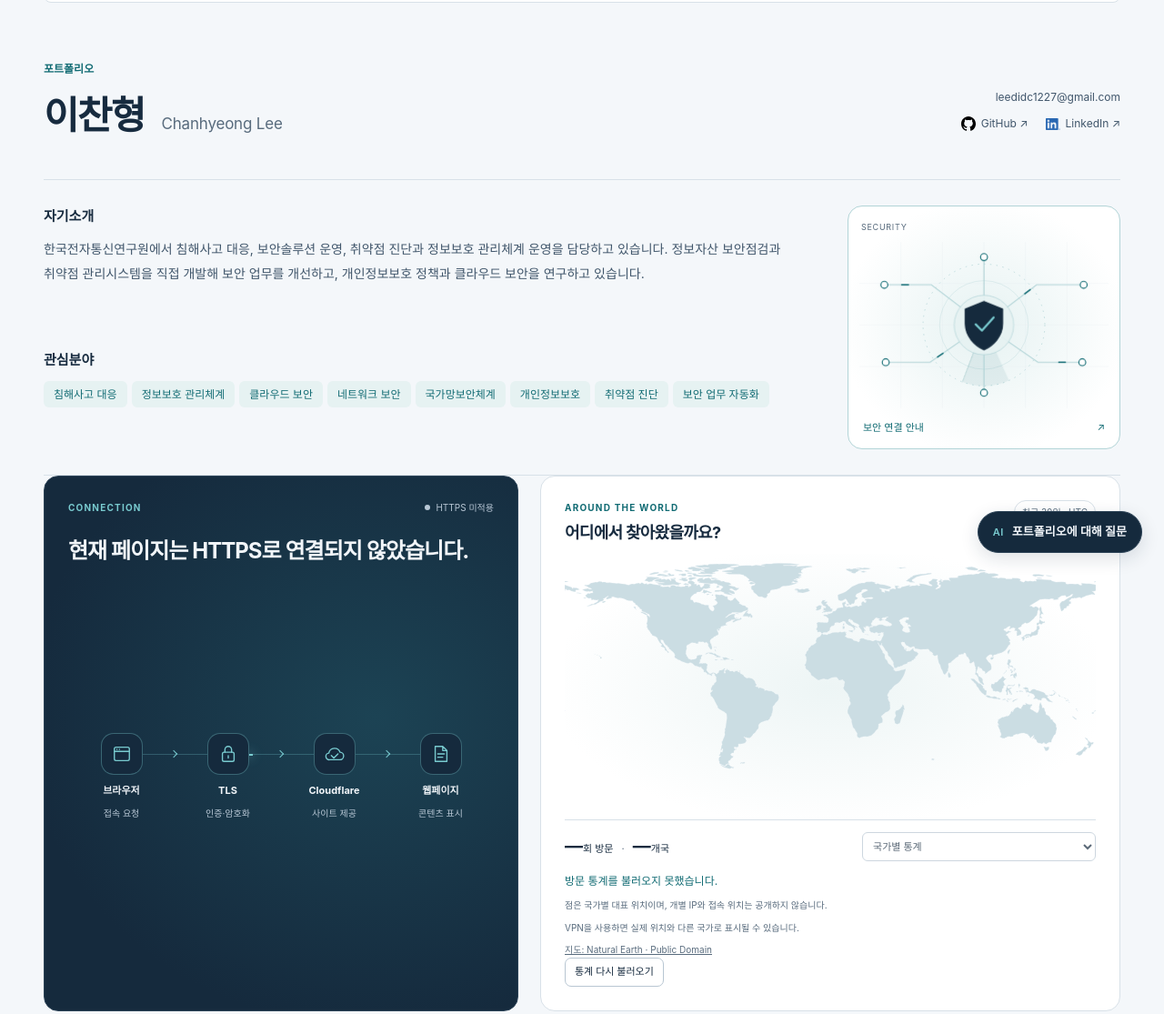
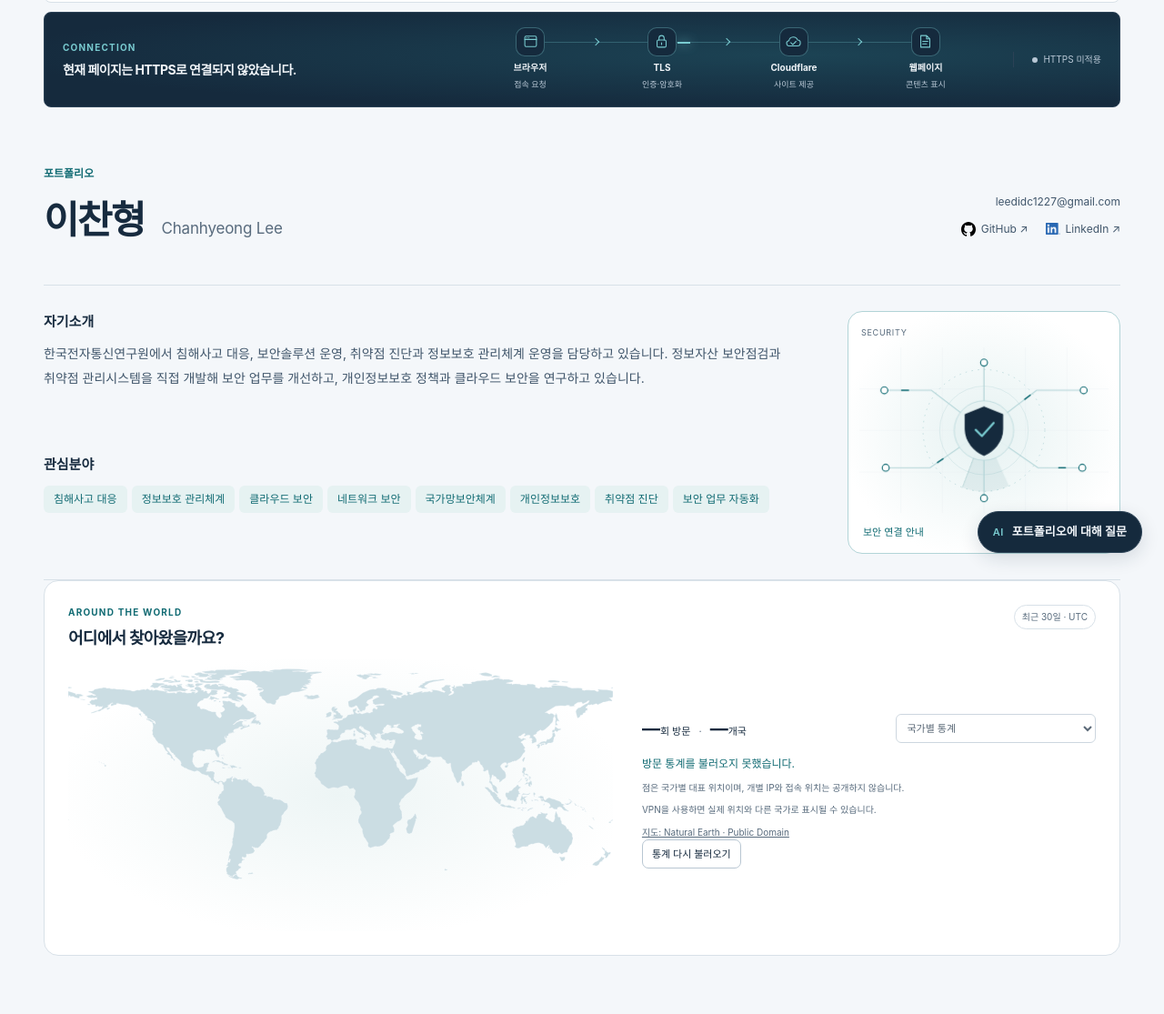
Before and after one commit to leedidc/Personal-Profile, a plain HTML site: page index.html in a window 1280 px wide. Shown: the part 168-1283 px from the top of the page at 91% size. Drawn offline with Linux system fonts and the light colour scheme; no server answers.

```diff
--- a/css/site-insights.css
+++ b/css/site-insights.css
@@ -1,7 +1,4 @@
 .site-insights {
-  display: grid;
-  grid-template-columns: minmax(0, 0.9fr) minmax(0, 1.1fr);
-  gap: 24px;
   margin: 0 0 48px;
 }
 .security-card,
@@ -13,11 +10,29 @@
   background: var(--white);
 }
 .security-card {
-  display: flex;
-  flex-direction: column;
+  position: relative;
+  display: grid;
+  grid-template-columns: minmax(230px, 0.9fr) minmax(0, 1.25fr) auto;
+  align-items: center;
+  gap: 24px;
+  margin-top: 10px;
+  padding: 16px 20px;
+  border-radius: 8px;
   color: var(--on-dark);
   background: radial-gradient(ellipse at 70% 45%, #1c4354, var(--navy) 75%);
   border-color: var(--navy-line);
+}
+.security-summary {
+  min-width: 0;
+}
+.connection-status {
+  display: flex;
+  flex-direction: column;
+  align-items: flex-end;
+  gap: 5px;
+  border-left: 1px solid var(--navy-line);
+  padding-left: 20px;
+  white-space: nowrap;
 }
 .insight-heading {
   display: flex;
@@ -68,27 +83,24 @@
   box-shadow: 0 0 0 4px #79cbd015;
 }
 #connection-heading {
-  margin-top: 22px;
-  font-size: 24px;
+  margin-top: 5px;
+  font-size: 14px;
   font-weight: 650;
   letter-spacing: -0.04em;
   line-height: 1.5;
   word-break: keep-all;
-  text-wrap: balance;
 }
 .security-path {
   position: relative;
   display: grid;
   grid-template-columns: repeat(4, minmax(0, 1fr));
-  margin: auto 0;
-  padding: 34px 0;
   isolation: isolate;
 }
 .security-path::before,
 .security-path::after {
   content: '';
   position: absolute;
-  top: 57px;
+  top: 16px;
   left: 12%;
   width: 76%;
   height: 1px;
@@ -111,16 +123,17 @@
   display: flex;
   flex-direction: column;
   align-items: center;
-  gap: 8px;
+  gap: 4px;
   padding: 0 3px;
   border: 0;
+  border-radius: 6px;
   background: transparent;
   color: inherit;
 }
 .security-path button:not(:last-child)::after {
   content: '';
   position: absolute;
-  top: 20px;
+  top: 13px;
   right: -2px;
   width: 5px;
   height: 5px;
@@ -131,10 +144,10 @@
 .security-node {
   display: grid;
   place-items: center;
-  width: 46px;
-  height: 46px;
+  width: 32px;
+  height: 32px;
   border: 1px solid #79cbd060;
-  border-radius: 14px;
+  border-radius: 10px;
   background: var(--navy);
   color: var(--on-dark-accent);
   font:
@@ -145,8 +158,8 @@
     box-shadow 180ms ease;
 }
 .security-node svg {
-  width: 22px;
-  height: 22px;
+  width: 17px;
+  height: 17px;
   fill: none;
   stroke: currentColor;
   stroke-width: 1.5;
@@ -164,26 +177,24 @@
   box-shadow: 0 0 22px #79cbd028;
 }
 .security-path strong {
-  font-size: 11px;
+  font-size: 10px;
 }
 .security-path small {
   color: var(--on-dark-muted);
-  font-size: 10px;
+  font-size: 9px;
 }
 .connection-protections {
   display: flex;
   flex-wrap: wrap;
-  gap: 6px;
-  border-top: 1px solid var(--navy-line);
-  padding-top: 16px;
+  gap: 4px 10px;
+  margin-top: 7px;
   color: var(--on-dark-accent);
-  font-size: 10px;
+  font-size: 9px;
 }
 .connection-protections span {
   display: inline-flex;
   align-items: center;
   gap: 5px;
-  padding: 4px 6px;
 }
 .connection-protections span::before {
   content: '';
@@ -194,7 +205,6 @@
   transform: rotate(-45deg);
 }
 .connection-protocol {
-  margin-top: 8px;
   color: var(--on-dark-muted);
   font-size: 10px;
 }
@@ -213,6 +223,15 @@
   padding: 0 16px 14px;
   color: var(--accent);
   font-size: 11px;
+}
+.visitor-map-layout {
+  display: grid;
+  grid-template-columns: minmax(0, 1.2fr) minmax(0, 1fr);
+  align-items: center;
+  gap: 32px;
+}
+.visitor-map-details {
+  min-width: 0;
 }
 .visitor-map {
   position: relative;
@@ -259,8 +278,6 @@
   align-items: center;
   justify-content: space-between;
   gap: 12px;
-  border-top: 1px solid var(--line);
-  padding-top: 12px;
   font-size: 11px;
 }
 .visitor-map-summary strong {
@@ -365,27 +382,42 @@
     opacity: 0;
   }
 }
-@media (max-width: 950px) {
-  .site-insights {
+@media (max-width: 800px) {
+  .security-card {
     grid-template-columns: minmax(0, 1fr);
+    gap: 16px;
+    padding: 14px 16px;
   }
-  .security-path {
-    padding-block: 28px;
+  .connection-status {
+    position: absolute;
+    top: 14px;
+    right: 16px;
+    flex-direction: row;
+    align-items: center;
+    gap: 10px;
+    padding: 0;
+    border: 0;
   }
-  .security-path::before,
-  .security-path::after {
-    top: 51px;
+  #connection-heading {
+    margin-top: 10px;
+  }
+  .visitor-map-layout {
+    grid-template-columns: minmax(0, 1fr);
+    gap: 16px;
+  }
+  .visitor-map-summary {
+    border-top: 1px solid var(--line);
+    padding-top: 12px;
   }
 }
 @media (max-width: 480px) {
   #connection-heading {
-    font-size: 21px;
+    font-size: 13px;
   }
   .security-path strong {
     font-size: 10px;
     white-space: nowrap;
   }
-  .security-card,
   .visitor-map-card {
     padding: 20px 16px;
   }
@@ -424,6 +456,7 @@
   }
 }
 @media print {
+  .security-card,
   .site-insights,
   .security-dialog {
     display: none;
--- a/index.html
+++ b/index.html
@@ -75,14 +75,21 @@
           </div>
         </dl>
       </aside>
-      <div id="profile"></div>
-      <section id="site-insights" class="site-insights" aria-label="연결 보안과 국가별 방문">
-        <article class="security-card" aria-labelledby="connection-heading">
-          <div class="insight-heading">
+      <section id="security-connection" class="security-card" aria-labelledby="connection-heading">
+        <div class="security-summary">
           <p class="insight-eyebrow">CONNECTION</p>
-            <span id="connection-https" class="connection-state">연결 확인 중</span>
+          <h2 id="connection-heading">보안 연결 상태를 확인하고 있습니다.</h2>
+          <div
+            id="connection-protections"
+            class="connection-protections"
+            aria-label="HTTPS 연결의 보호 기능"
+            hidden
+          >
+            <span>인증서 확인</span>
+            <span>전송 암호화</span>
+            <span>변조 감지</span>
           </div>
-          <h2 id="connection-heading">보안 연결 상태를 확인하고 있습니다.</h2>
+        </div>
         <div class="security-path" aria-label="브라우저에서 웹페이지까지의 연결 흐름">
           <button
             type="button"
@@ -133,18 +140,13 @@
             ><strong>웹페이지</strong><small>콘텐츠 표시</small>
           </button>
         </div>
-          <div
-            id="connection-protections"
-            class="connection-protections"
-            aria-label="HTTPS 연결의 보호 기능"
-            hidden
-          >
-            <span>인증서 확인</span>
-            <span>전송 암호화</span>
-            <span>변조 감지</span>
+        <div class="connection-status">
+          <span id="connection-https" class="connection-state">연결 확인 중</span>
+          <p id="connection-protocol" class="connection-protocol" hidden></p>
         </div>
-          <p id="connection-protocol" class="connection-protocol" hidden></p>
-        </article>
+      </section>
+      <div id="profile"></div>
+      <section id="site-insights" class="site-insights" aria-label="국가별 방문">
         <article class="visitor-map-card" aria-labelledby="visitor-map-heading">
           <div class="insight-heading">
             <div>
@@ -153,7 +155,12 @@
             </div>
             <span class="insight-badge">최근 30일 · UTC</span>
           </div>
-          <div class="visitor-map" id="visitor-map" aria-label="국가 대표 위치에 표시한 방문 통계">
+          <div class="visitor-map-layout">
+            <div
+              class="visitor-map"
+              id="visitor-map"
+              aria-label="국가 대표 위치에 표시한 방문 통계"
+            >
               <img
                 src="image/visitor-map/world.svg"
                 alt=""
@@ -163,6 +170,7 @@
               />
               <div id="visitor-map-points"></div>
             </div>
+            <div class="visitor-map-details">
               <div class="visitor-map-summary">
                 <p>
                   <strong id="visitor-total">—</strong>회 방문 <span aria-hidden="true">·</span>
@@ -193,6 +201,8 @@
               <button id="visitor-map-retry" class="button small" type="button" hidden>
                 통계 다시 불러오기
               </button>
+            </div>
+          </div>
         </article>
       </section>
       <div id="portfolio"><p class="load-message" role="status">불러오는 중…</p></div>
```
Also changed, not shown: 1 other file. Lines whose indentation alone changed are shown as unchanged.
